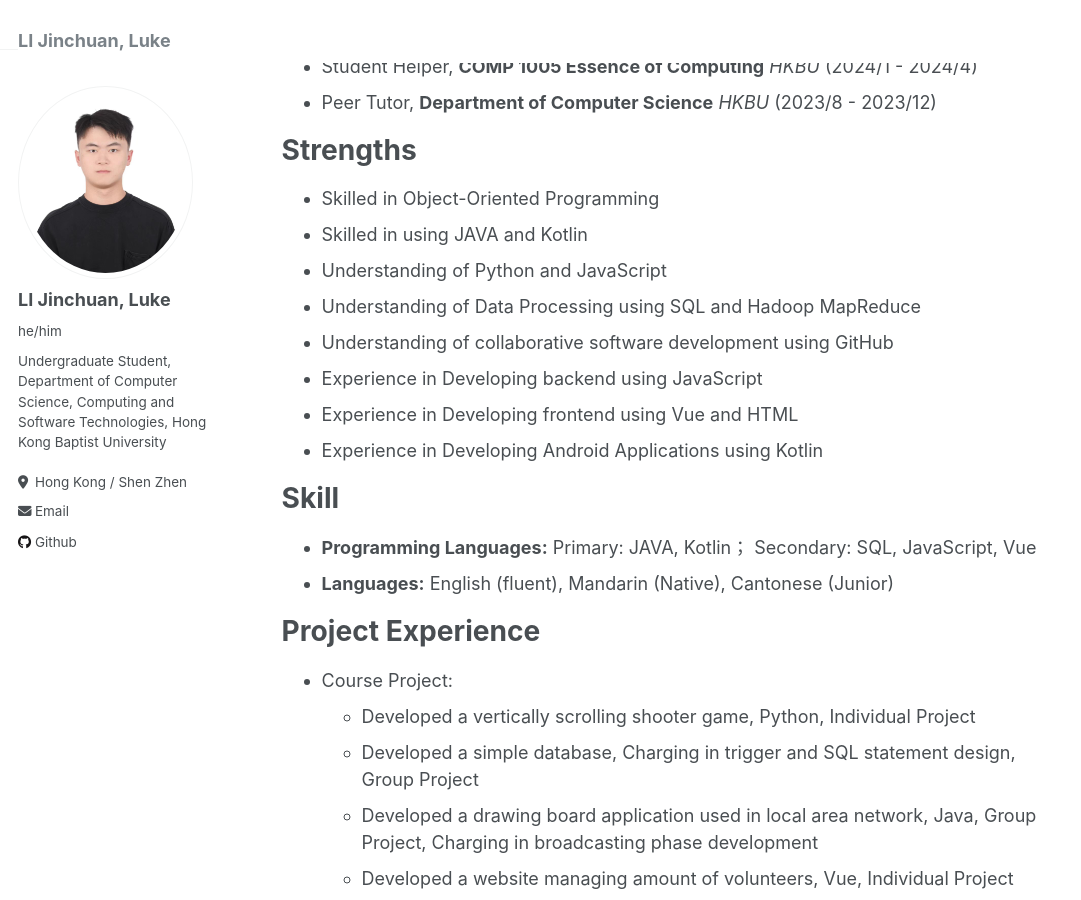
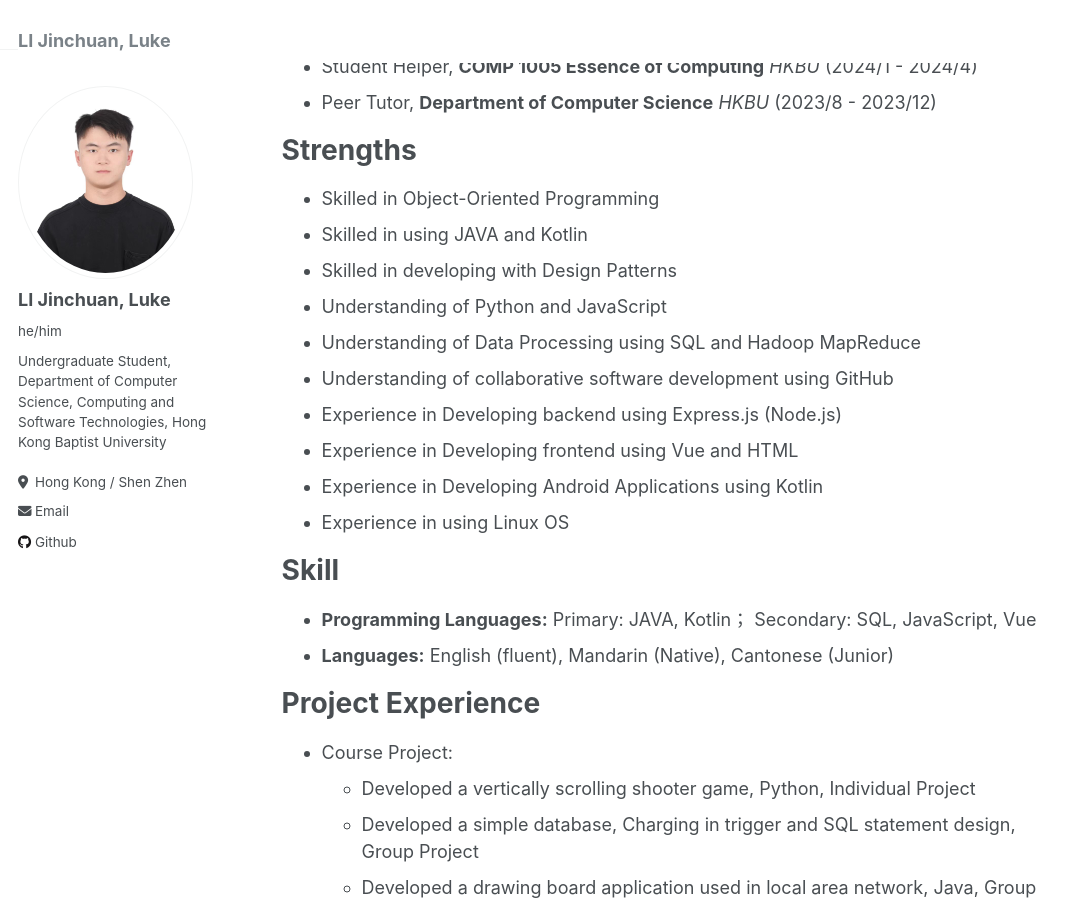
Before and after one commit to Kane-LI-0114/Kane-LI-0114.github.io, a Jekyll site: the page built from _pages/about.md, in a window 1280 px wide and 900 px high, scrolled down 913 px. Shown: the whole window, without its empty margins (0-1081 px from the left). Built offline with Jekyll 4.4.1, drawn with Linux system fonts in a browser that asks for light colours.

Commit message:
Update about

```diff
--- a/_pages/about.md
+++ b/_pages/about.md
@@ -41,12 +41,14 @@ Strengths
 ======
 * Skilled in Object-Oriented Programming
 * Skilled in using JAVA and Kotlin
+* Skilled in developing with Design Patterns
 * Understanding of Python and JavaScript
 * Understanding of Data Processing using SQL and Hadoop MapReduce
 * Understanding of collaborative software development using GitHub
-* Experience in Developing backend using JavaScript
+* Experience in Developing backend using Express.js (Node.js)
 * Experience in Developing frontend using Vue and HTML
 * Experience in Developing Android Applications using Kotlin
+* Experience in using Linux OS
 
 Skill
 ======
```
